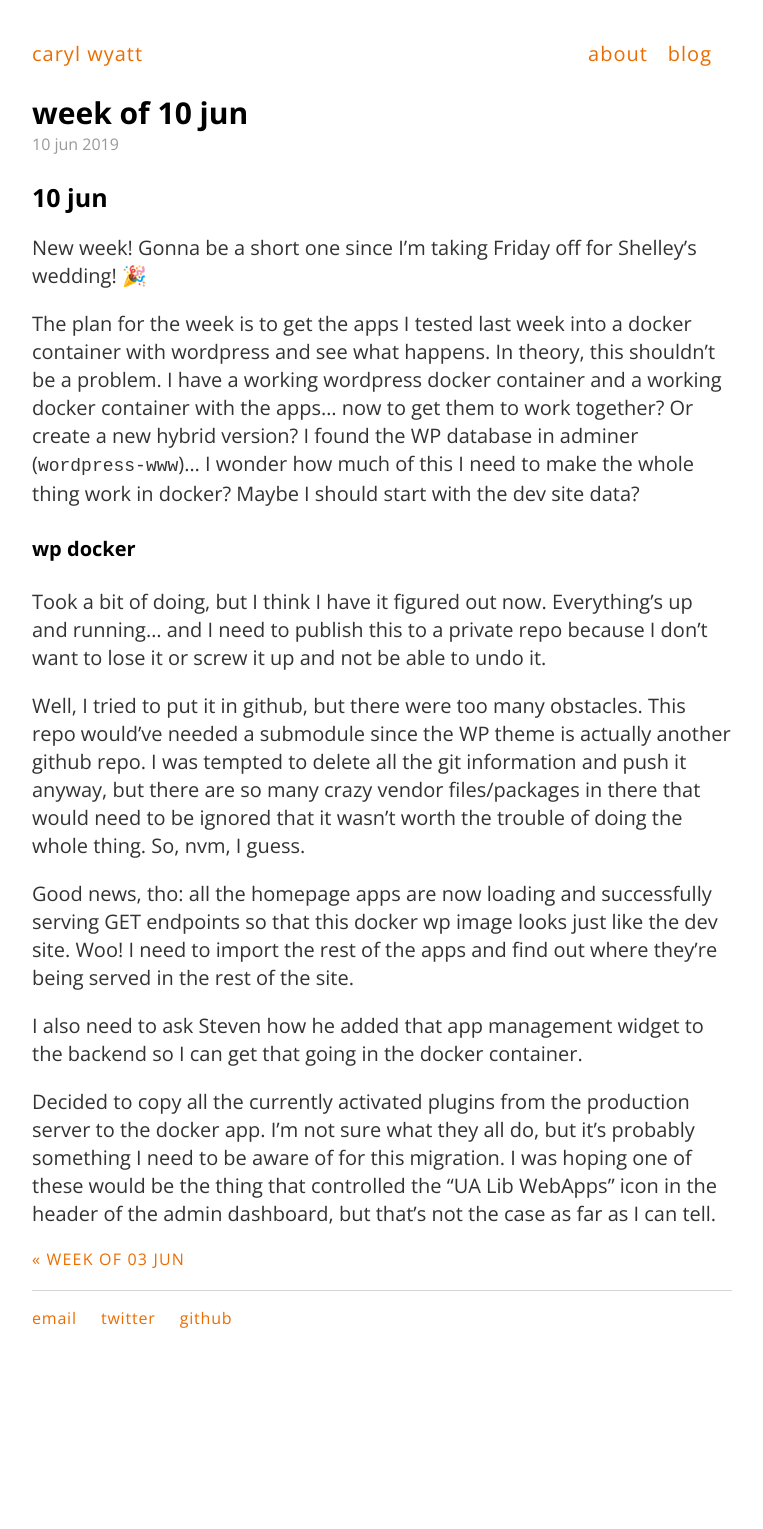
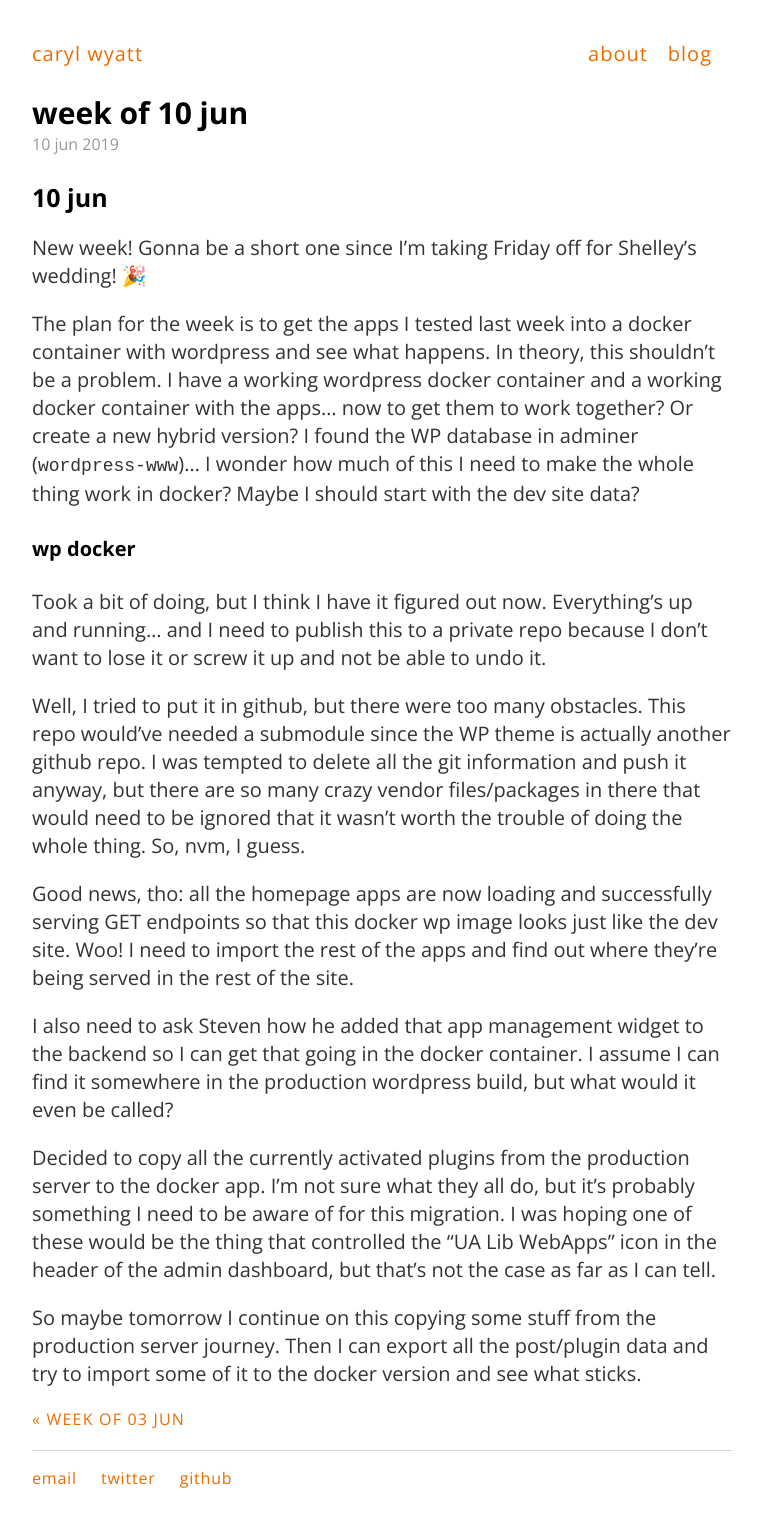
Before and after one commit to carylwyatt/carylwyatt.github.io, a Jekyll site: the page built from _posts/2019-06-10-week-of-10-jun.md, in a window 1280 px wide. Shown: the whole page, without its empty margins (258-1021 px from the left). Built offline with Jekyll 4.4.1, drawn with Linux system fonts in a browser that asks for light colours; emoji names are drawn with the system emoji font; before the commit the page ends 1369 px from its top, so only the background shows below that.

Commit message:
more monday

```diff
--- a/_posts/2019-06-10-week-of-10-jun.md
+++ b/_posts/2019-06-10-week-of-10-jun.md
@@ -18,6 +18,8 @@ Well, I tried to put it in github, but there were too many obstacles. This repo
 
 Good news, tho: all the homepage apps are now loading and successfully serving GET endpoints so that this docker wp image looks just like the dev site. Woo! I need to import the rest of the apps and find out where they're being served in the rest of the site.
 
-I also need to ask Steven how he added that app management widget to the backend so I can get that going in the docker container.
+I also need to ask Steven how he added that app management widget to the backend so I can get that going in the docker container. I assume I can find it somewhere in the production wordpress build, but what would it even be called?
 
 Decided to copy all the currently activated plugins from the production server to the docker app. I'm not sure what they all do, but it's probably something I need to be aware of for this migration. I was hoping one of these would be the thing that controlled the "UA Lib WebApps" icon in the header of the admin dashboard, but that's not the case as far as I can tell.
+
+So maybe tomorrow I continue on this copying some stuff from the production server journey. Then I can export all the post/plugin data and try to import some of it to the docker version and see what sticks.
```
